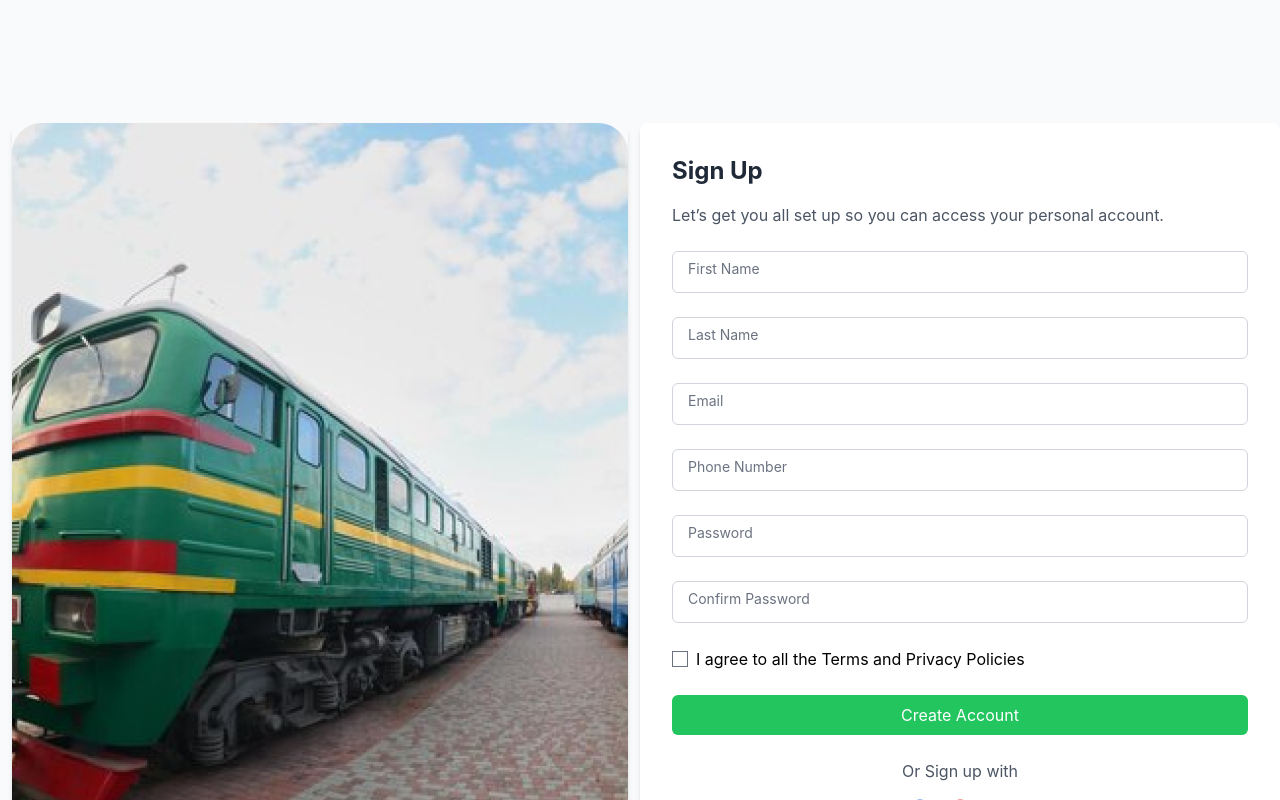
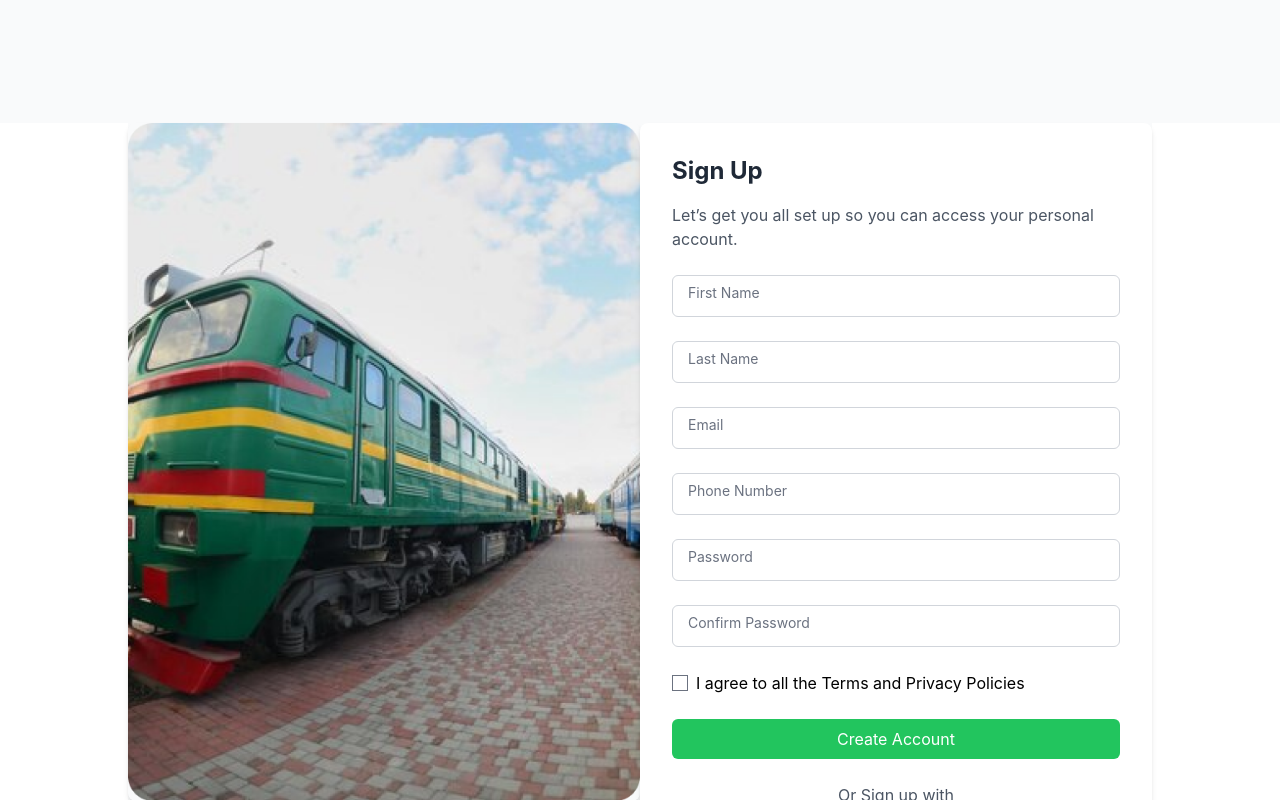
Before and after one commit to Ernestoo2/RaiilwayTransport, a React (Create React App) app: page / in a window 1280 px wide. Shown: the part 5000-5800 px from the top of the page. Built offline with nearby package versions, Linux system fonts and the light colour scheme.

Commit message:
Railway transport

```diff
--- a/src/pages/Signup.tsx
+++ b/src/pages/Signup.tsx
@@ -73,9 +73,9 @@ const SignUp: React.FC = () => {
   };
 
   return (
-    <div className="flex flex-col md:flex-row items-center md:items-start justify-center min-h-screen bg-gray-50">
+    <div className="flex w-4/5 mx-auto flex-col md:flex-row items-center md:items-start justify-center min-h-screen bg-gray-50">
       {/* Image Section */}
-      <div className="w-full md:w-1/2 flex justify-center items-center py-10 md:py-0">
+      <div className="w-3/4 md:w-1/2 flex justify-center items-center py-10 md:py-0">
         <img
           src="/Assets/Signup.png"
           alt="Placeholder"
```
